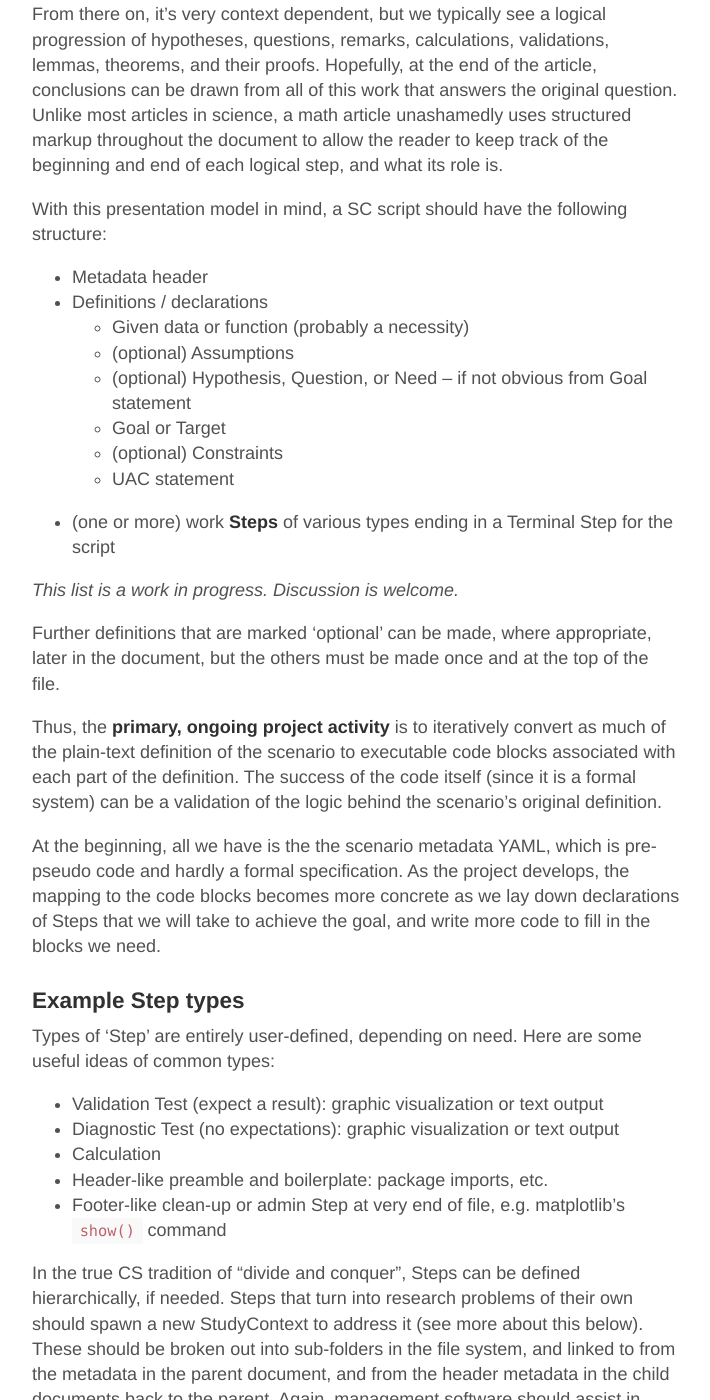
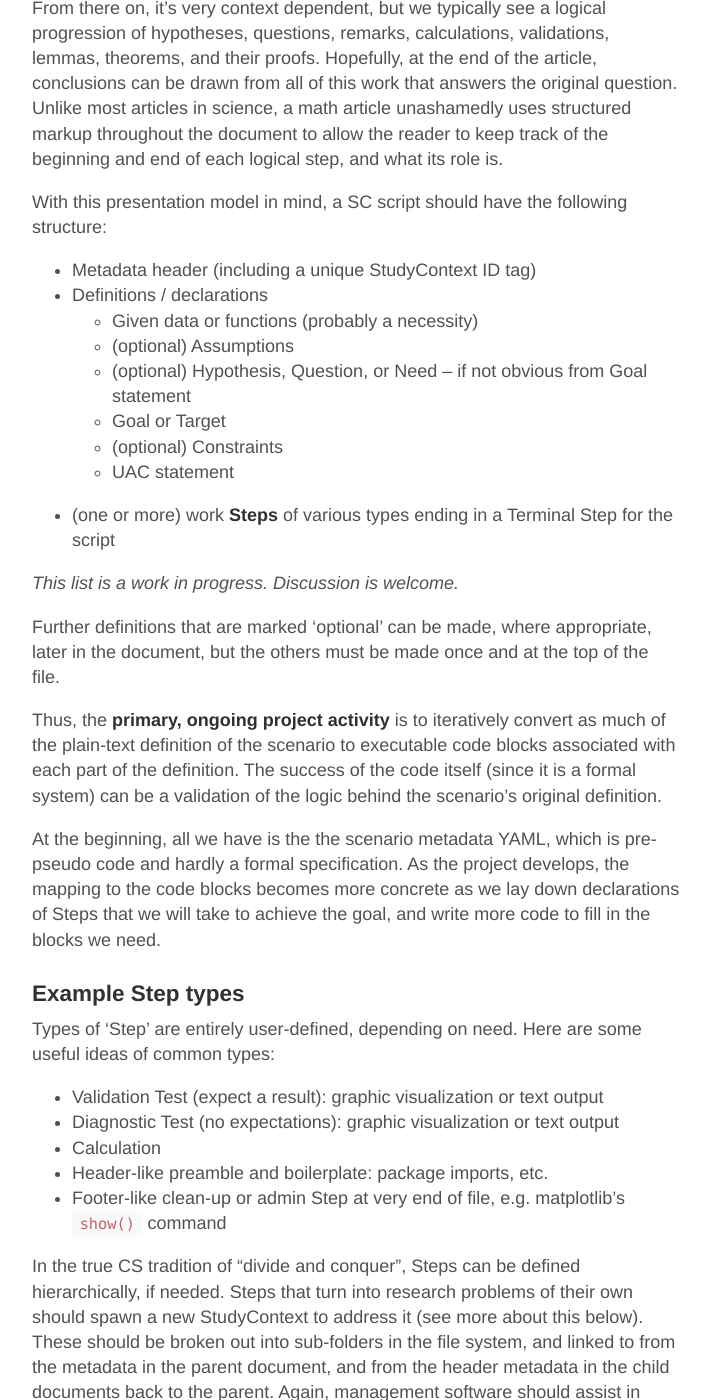
Before and after one commit to robclewley/robclewley.github.io, a Jekyll site: the page built from _posts/2015-04-06-capturing-the-provenance-of-model-prototyping-and-development.md, in a window 1280 px wide and 1400 px high, scrolled down 6077 px. Shown: the whole window, without its empty margins (284-994 px from the left). Built offline with Jekyll 4.4.1, drawn with Linux system fonts in a browser that asks for light colours; Markdown is read by kramdown in place of the engine named in the settings; comment, search, counter and statistics services are not loaded.

```diff
--- a/_posts/2015-04-06-capturing-the-provenance-of-model-prototyping-and-development.md
+++ b/_posts/2015-04-06-capturing-the-provenance-of-model-prototyping-and-development.md
@@ -43,7 +43,7 @@ executable and already version controlled for posterity as a GitHub
 'gist'.
 
 
-### Dependencies
+## Dependencies
 
 I have to assume you know something about applied math, differential
 equations, optimization, and python programming, otherwise we'll be
@@ -84,7 +84,7 @@ If you were actually performing the modeling steps yourself, you'd
 obviously want to have Git locally installed, and a GitHub account as
 an online repository.
 
-### Viewing and understanding the example
+## Viewing and understanding the example
 
 Ideally, the gist would be presented online in a convenient fashion
 that makes it self-documenting and amenable to easy sharing,
@@ -158,10 +158,11 @@ then it is reasonable to only require that this condition is met on a
 finite sample of points in order to guarantee it will work for all
 points in *D*. Let's keep this simple for the sake of exposition.
 
-These details constitute a problem **scenario**. It is easy to write this
-up in [YAML]() imagining what a hypothetical project management program
-might automatically process for me. YAML is a simple and great markup
-language for easily creating structure out of unstructured text.
+These details constitute a problem **scenario**. It is easy to write
+this up in [YAML](http://en.wikipedia.org/wiki/YAML) imagining what a
+hypothetical project management program might automatically process
+for me. YAML is a simple and great markup language for easily creating
+structure out of unstructured text.
 
 ~~~
 scenario-metadata:
@@ -188,10 +189,11 @@ problem well posed.
 ### Implementation
 
 For the sake of an easy example, I reused code for the classic
-[van der Pol]() nonlinear oscillator to create the model in
+[van der Pol](http://en.wikipedia.org/wiki/Van_der_Pol_oscillator)
+nonlinear oscillator to create the model in
 [model.py](https://gist.github.com/robclewley/0e54e7becf3bb017ea61#file-model-py). Since
-the internal details are meant to be hidden from the user, I simulate this by
-being clear about what is publically exported from the script
+the internal details are meant to be hidden from the user, I simulate
+this by being clear about what is publically exported from the script
 according to the list of givens in the scenario YAML file.
 
 In particular, the exports are:
@@ -290,9 +292,9 @@ step, and what its role is.
 With this presentation model in mind, a SC script should have the
 following structure:
 
- * Metadata header
+ * Metadata header (including a unique StudyContext ID tag)
  * Definitions / declarations
-	 - Given data or function (probably a necessity)
+	 - Given data or functions (probably a necessity)
 	 - (optional) Assumptions
 	 - (optional) Hypothesis, Question, or Need -- if not obvious from
        Goal statement
@@ -351,7 +353,7 @@ suggested one way to make the declarations using global-level
 triple-quoted comment strings to begin a Step's code block. This is
 just a convention that I'm exploring. In the earlier versions, I
 referred separately to tests, etc. in the YAML declarations. Later,
-they are merged as `step:test`, and so on.  In the files presented
+they are merged as `step-test`, and so on.  In the files presented
 here, I didn't attempt to be consistent with how to specify Step
 types.
 
```
